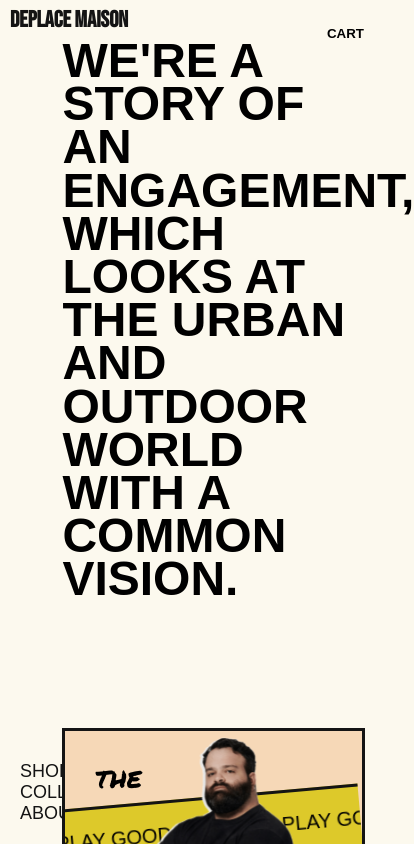
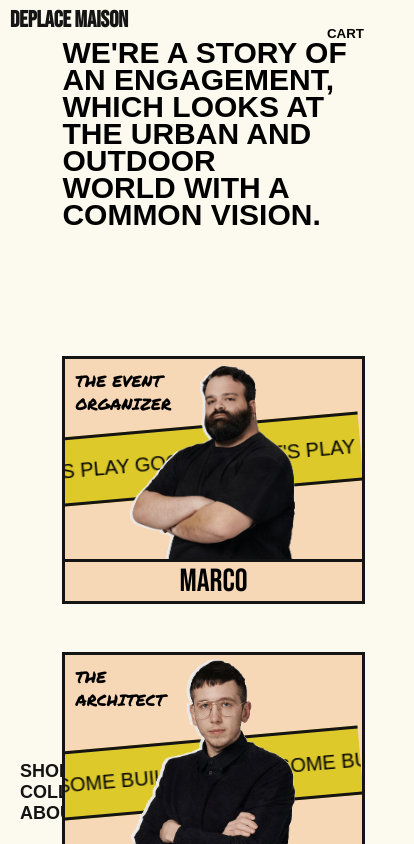
Before and after one commit to YonPalac1/deplace-landing, a React (Vite) app: page /about in a window 390 px wide. Shown: the top 844 px of the page, 414 px wide, since content can reach past the window. Built offline with nearby package versions, Linux system fonts and the light colour scheme.

Commit message:
agrego arreglo a collctions

```diff
--- a/src/pages/about.css
+++ b/src/pages/about.css
@@ -114,3 +114,19 @@
         width: 60%;
     }
 }
+@media only screen and (max-width: 400px) {
+    .about-p p {
+        font-size: 30px;
+        line-height: 0.9;
+        font-weight: bold;
+    }
+    .box-name h2 {
+        font-size: 2rem;
+        transform: rotate(0deg);
+    }
+    .box-photo span {
+        left: 10px;
+        top: 10px;
+        font-size: 1rem;
+    }
+}
--- a/style.css
+++ b/style.css
@@ -57,7 +57,7 @@ body {
 /* Navbar */
 /* Navbar */
 .navbar {
-  z-index: 100;
+  z-index: 2000;
 }
 
 .navbar a {
@@ -107,6 +107,7 @@ body {
 }
 .navbar .navbar-links a {
   text-decoration: none;
+  font-weight: bold;
   color: var(--black);
 }
 .backdrop {
```
